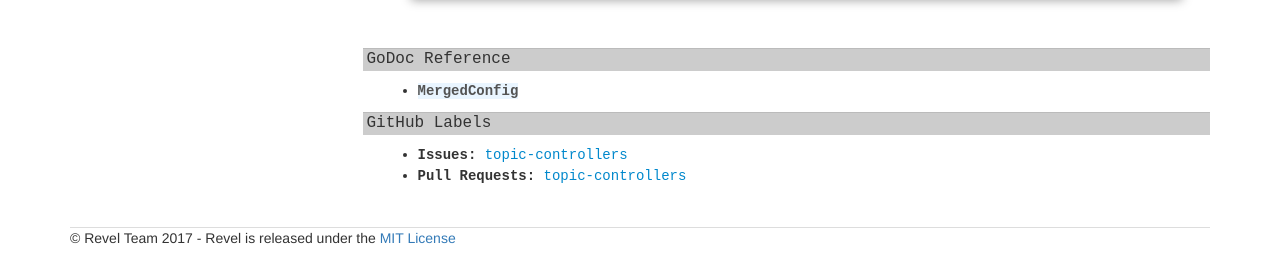
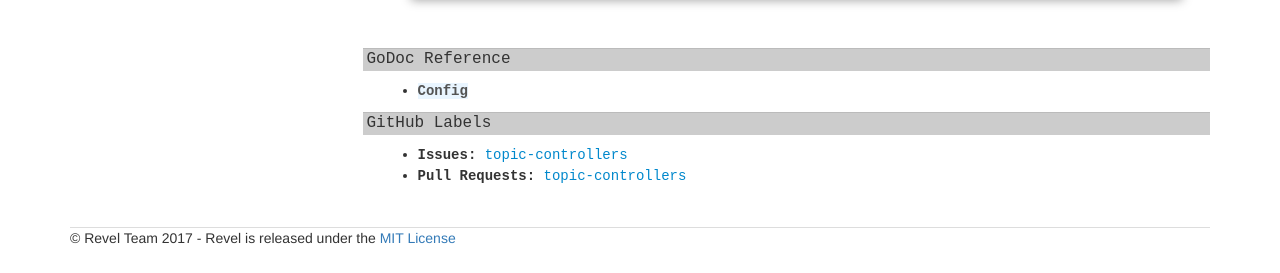
Before and after one commit to revel/revel.github.io, a Jekyll site: the page built from manual/database.md, in a window 1280 px wide. Shown: the part 1372-1645 px from the top of the page. Built offline with Jekyll 4.4.1, drawn with Linux system fonts in a browser that asks for light colours; nearby versions of some CDN libraries.

Commit message:
Fix refactored config doc reference

```diff
--- a/manual/database.md
+++ b/manual/database.md
@@ -5,7 +5,7 @@ github:
   labels:
     - topic-controllers
 godoc:
-    - MergedConfig
+    - Config
 ---
 
 Revel does not come *configured* with a database or ORM interface. Its up to the developer what to use and how to use.
@@ -15,7 +15,7 @@ Revel does not come *configured* with a database or ORM interface. Its up to the
 
 ## Config
 - The [appconf](appconf.html) does have a [`database`](appconf.html#database) section for usage.
-- Use [revel.Config](https://godoc.org/github.com/revel/revel#Config) to access.
+- Use [revel.Config](https://godoc.org/github.com/revel/config#Context) to access.
 {% highlight go %}
 func InitDB() {
     driver := revel.Config.StringDefault("db.driver", "mysql")
```
